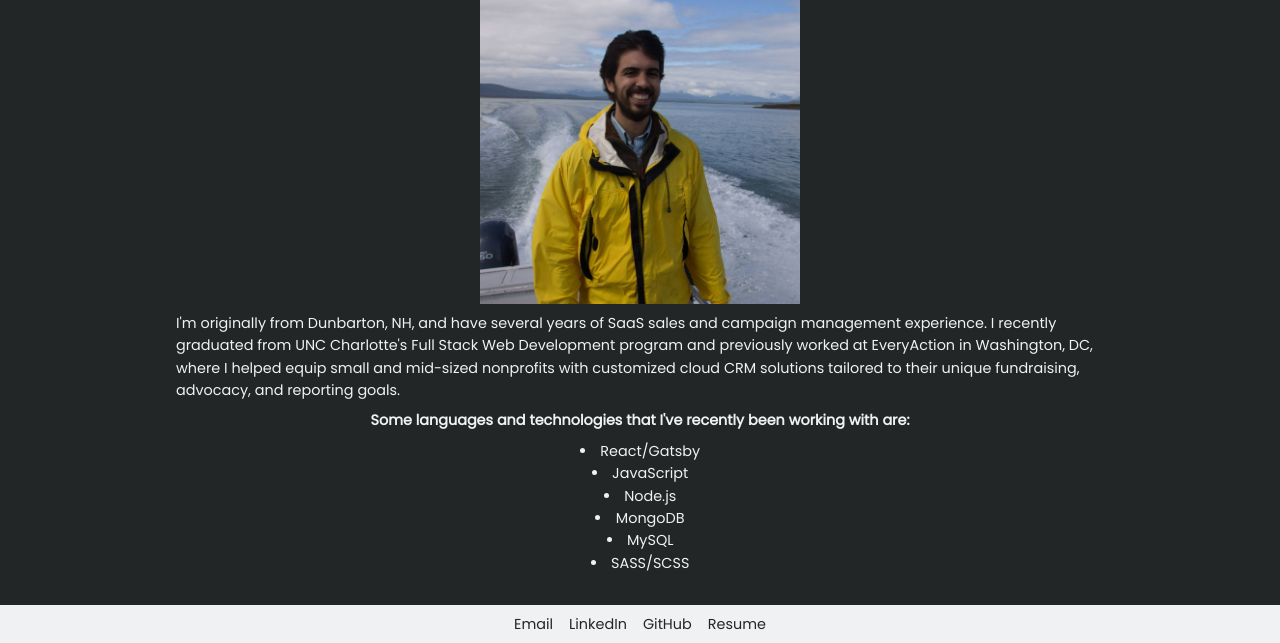
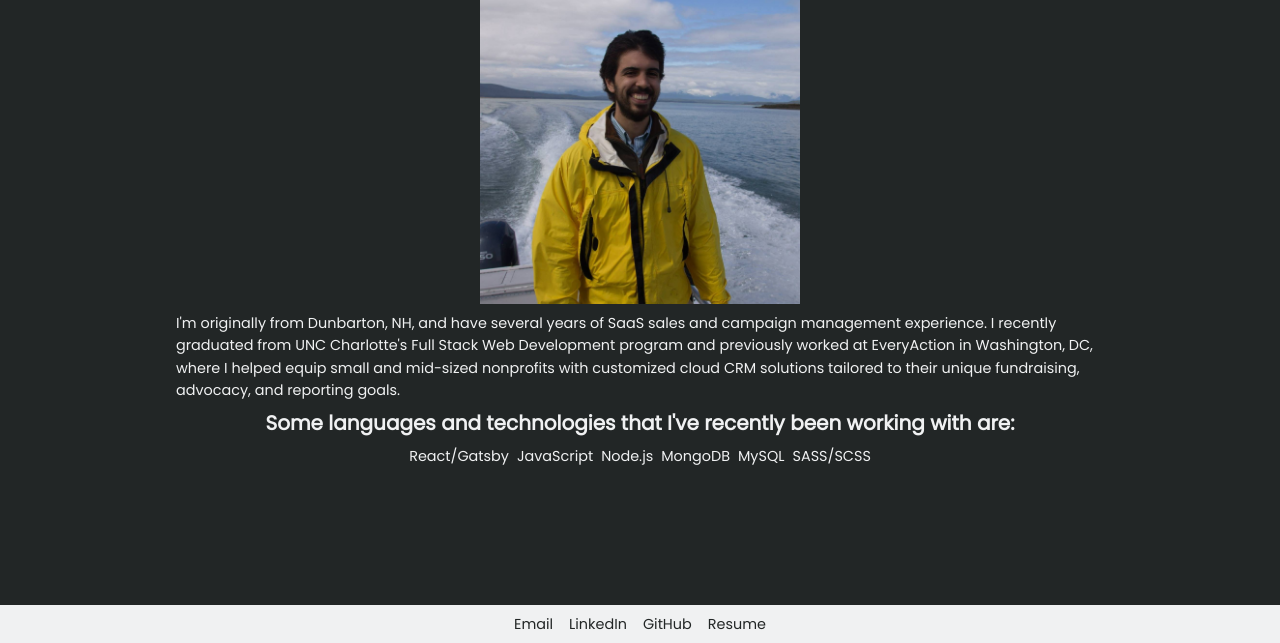
Before and after one commit to HHH-603/V3-Portfolio, a Gatsby site: page /about in a window 1280 px wide. Shown: the part 157-800 px from the top of the page. Built offline with nearby package versions, Linux system fonts and the light colour scheme; Gatsby itself is replaced by a stand-in of ours.

Commit message:
Created tertiary-header component.

```diff
--- a/public/chunk-map.json
+++ b/public/chunk-map.json
@@ -1 +1 @@
-{"polyfill":["/polyfill.js","/polyfill.83492bcd0a1d0a7c2b11.hot-update.js"],"commons":["/commons.css","/commons.js","/commons.83492bcd0a1d0a7c2b11.hot-update.js"],"component---cache-dev-404-page-js":["/component---cache-dev-404-page-js.js"],"component---src-pages-404-js":["/component---src-pages-404-js.js","/component---src-pages-404-js.83492bcd0a1d0a7c2b11.hot-update.js"],"component---src-pages-about-js":["/component---src-pages-about-js.js","/component---src-pages-about-js.83492bcd0a1d0a7c2b11.hot-update.js"],"component---src-pages-contact-js":["/component---src-pages-contact-js.js","/component---src-pages-contact-js.83492bcd0a1d0a7c2b11.hot-update.js"],"component---src-pages-index-js":["/component---src-pages-index-js.js","/component---src-pages-index-js.83492bcd0a1d0a7c2b11.hot-update.js"],"component---src-pages-projects-js":["/component---src-pages-projects-js.js","/component---src-pages-projects-js.83492bcd0a1d0a7c2b11.hot-update.js"]}
+{"polyfill":["/polyfill.js","/polyfill.6224498e6b41fe750c85.hot-update.js"],"commons":["/commons.css","/commons.js","/commons.6224498e6b41fe750c85.hot-update.js"],"component---cache-dev-404-page-js":["/component---cache-dev-404-page-js.js"],"component---src-pages-404-js":["/component---src-pages-404-js.js","/component---src-pages-404-js.6224498e6b41fe750c85.hot-update.js"],"component---src-pages-about-js":["/component---src-pages-about-js.js","/component---src-pages-about-js.6224498e6b41fe750c85.hot-update.js"],"component---src-pages-contact-js":["/component---src-pages-contact-js.js","/component---src-pages-contact-js.6224498e6b41fe750c85.hot-update.js"],"component---src-pages-index-js":["/component---src-pages-index-js.js","/component---src-pages-index-js.6224498e6b41fe750c85.hot-update.js"],"component---src-pages-projects-js":["/component---src-pages-projects-js.js","/component---src-pages-projects-js.6224498e6b41fe750c85.hot-update.js"]}
--- /dev/null
+++ b/src/components/tertiary-header.js
@@ -0,0 +1,7 @@
+import React from "react";
+
+const TertiaryHeader = (props) => {
+  return <h3 className="tertiary-header">{props.children}</h3>;
+};
+
+export default TertiaryHeader;
--- a/src/pages/about.js
+++ b/src/pages/about.js
@@ -5,6 +5,8 @@ import Layout from "../components/layout";
 import Paragraph from "../components/paragraph";
 import SkillListItem from "../components/skill-list-item";
 import SkillsContainer from "../components/skills-container";
+import SkillsList from "../components/skills-list";
+import TertiaryHeader from "../components/tertiary-header";
 import ProfilePic from "../images/alaska.jpg";
 
 const About = () => {
@@ -44,13 +46,14 @@ const About = () => {
           unique fundraising, advocacy, and reporting goals.
         </Paragraph>
         <SkillsContainer>
-          <Paragraph>
+          <TertiaryHeader>
             <strong>
               Some languages and technologies that I've recently been working
               with are:
             </strong>
-          </Paragraph>
+          </TertiaryHeader>
           <SkillsContainer>
+            <SkillsList>
               <SkillListItem>
                 {" "}
                 <a
@@ -119,6 +122,7 @@ const About = () => {
                   SASS/SCSS
                 </a>
               </SkillListItem>
+            </SkillsList>
           </SkillsContainer>
         </SkillsContainer>
       </Container>
--- a/src/styles/base.scss
+++ b/src/styles/base.scss
@@ -22,6 +22,11 @@ h1 {
 h2 {
   font-size: 1.6rem;
   line-height: 2.1rem;
+}
+
+h3 {
+  font-size: 1.25rem;
+  line-height: 1.75rem;
 }
 
 p,
```
Also changed, not shown: public/webpack.stats.json (+1 -1 lines). Lines whose indentation alone changed are shown as unchanged.
